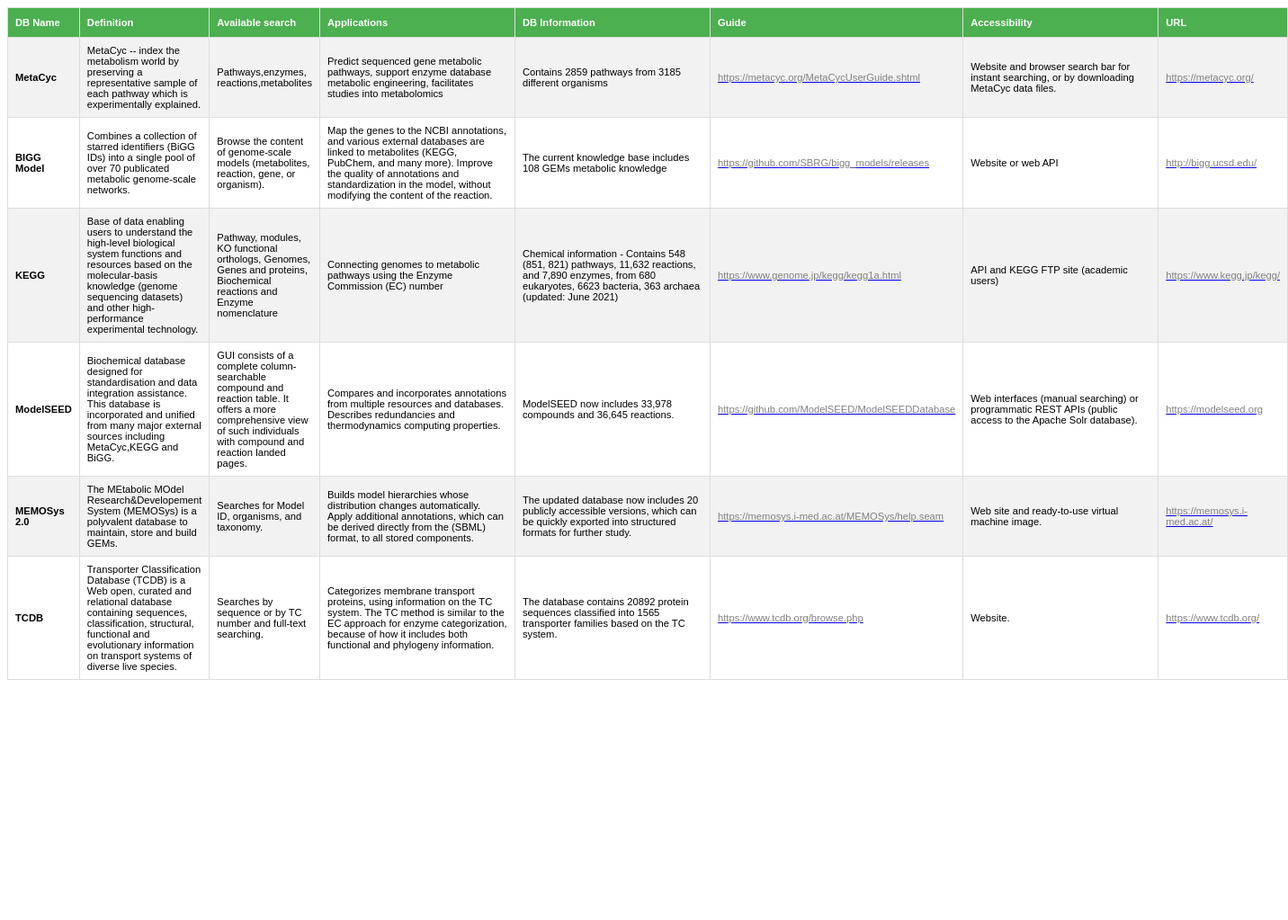
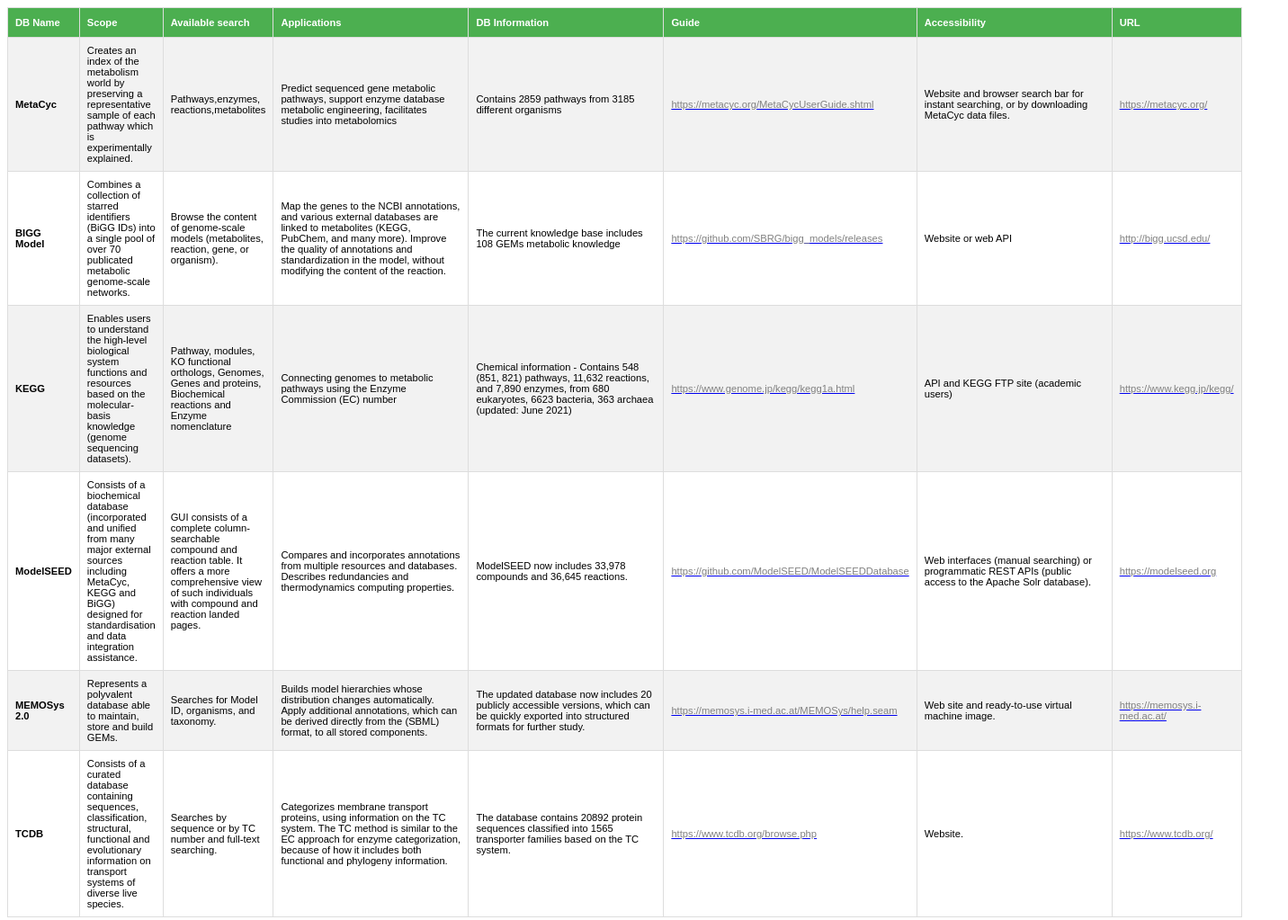
Before and after one commit to tarzicha/testtablegem.github.io, a plain HTML site: page index.html in a window 1280 px wide. Shown: the whole page at 90% size, 1432 px wide, since content can reach past the window. Before the commit the page ends 800 px from the top, so only its background shows below. Drawn offline with Linux system fonts and the light colour scheme.

Commit message:
Update index.html

```diff
--- a/index.html
+++ b/index.html
@@ -54,7 +54,7 @@
 <table width="50%" id="DB">
   <tr>
     <th>DB Name</th>
-    <th>Definition</th>
+    <th>Scope</th>
     <th>Available search</th>
     <th>Applications</th>
     <th>DB Information</th>
@@ -64,7 +64,7 @@
   </tr>
   <tr>
     <td><strong>MetaCyc</strong></td>
-    <td>MetaCyc -- index the metabolism world by preserving a representative sample of each pathway which is experimentally explained. </td>
+    <td>Creates an index of the metabolism world by preserving a representative sample of each pathway which is experimentally explained. </td>
     <td>Pathways,enzymes, reactions,metabolites</td>
     <td class="td_size">Predict sequenced gene metabolic pathways, support enzyme database metabolic engineering, facilitates studies into metabolomics </td>
     <td class="td_size">Contains 2859 pathways from 3185 different organisms</td>
@@ -84,7 +84,7 @@
     <td width="40%"><a href="http://bigg.ucsd.edu/"><span style="color: grey">http://bigg.ucsd.edu/</span></a></td>
   </tr>
 <td><strong>KEGG</strong></td>
-    <td>Base of data enabling users to understand the high-level biological system functions and resources based on the molecular-basis knowledge (genome sequencing datasets) and other high-performance experimental technology.</td>
+    <td>Enables users to understand the high-level biological system functions and resources based on the molecular-basis knowledge (genome sequencing datasets).</td>
     <td>Pathway, modules, KO functional orthologs, Genomes, Genes and proteins, Biochemical reactions and Enzyme nomenclature </td>
     <td>Connecting genomes to metabolic pathways using the Enzyme Commission (EC) number</td>
     <td>Chemical information - Contains 548 (851, 821) pathways, 11,632 reactions, and 7,890 enzymes, from 680 eukaryotes, 6623 bacteria, 363 archaea (updated: June 2021)</td>
@@ -93,7 +93,7 @@
     <td width="40%"><a href="https://www.kegg.jp/kegg/"><span style="color: grey">https://www.kegg.jp/kegg/</span></a></td>
   </tr>
 <td><strong>ModelSEED</strong></td>
-    <td>Biochemical database designed for standardisation and data integration assistance. This database is incorporated and unified from many major external sources including MetaCyc,KEGG and BiGG.</td>
+    <td>Consists of a biochemical database (incorporated and unified from many major external sources including MetaCyc, KEGG and BiGG) designed for standardisation and data integration assistance.</td>
     <td>GUI consists of a complete column-searchable compound and reaction table. It offers a more comprehensive view of such individuals with compound and reaction landed pages. </td>
     <td>Compares and incorporates annotations from multiple resources and databases. Describes redundancies and thermodynamics computing properties. </td>
     <td>ModelSEED now includes 33,978 compounds and 36,645 reactions.</td>
@@ -102,7 +102,7 @@
     <td width="40%"><a href="https://modelseed.org"><span style="color: grey">https://modelseed.org</span></a></td>
   </tr>
 <td><strong>MEMOSys 2.0</strong></td>
-    <td>The MEtabolic MOdel Research&Developement System (MEMOSys) is a polyvalent database to maintain, store and build GEMs.</td>
+    <td>Represents a polyvalent database able to maintain, store and build GEMs.</td>
     <td>Searches for Model ID, organisms, and taxonomy.</td>
     <td>Builds model hierarchies whose distribution changes automatically. Apply additional annotations, which can be derived directly from the (SBML) format, to all stored components. </td>
     <td>The updated database now includes 20 publicly accessible versions, which can be quickly exported into structured formats for further study.</td>
@@ -112,7 +112,7 @@
 
     </tr>
 <td><strong>TCDB</strong></td>
-    <td>Transporter Classification Database (TCDB) is a Web open, curated and relational database containing sequences, classification, structural, functional and evolutionary information on transport systems of diverse live species. </td>
+    <td>Consists of a curated database containing sequences, classification, structural, functional and evolutionary information on transport systems of diverse live species. </td>
     <td>Searches by sequence or by TC number and full-text searching.</td>
     <td>Categorizes membrane transport proteins, using information on the TC system. The TC method is similar to the EC approach for enzyme categorization, because of how it includes both functional and phylogeny information.</td>
     <td> The database contains 20892 protein sequences classified into 1565 transporter families based on the TC system.</td>
```
